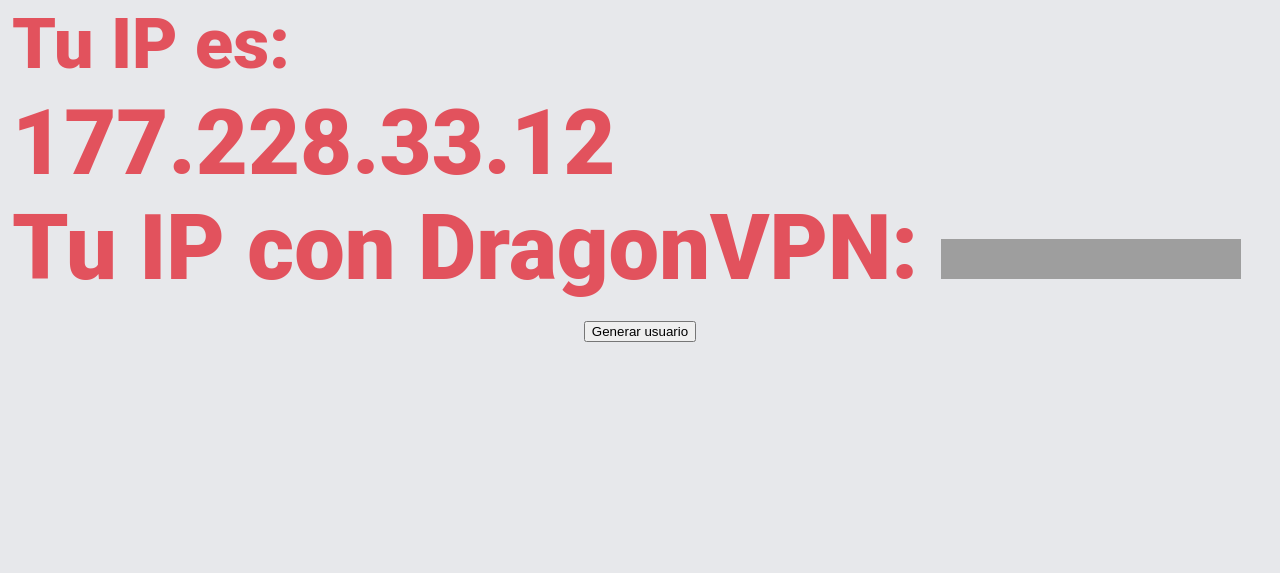
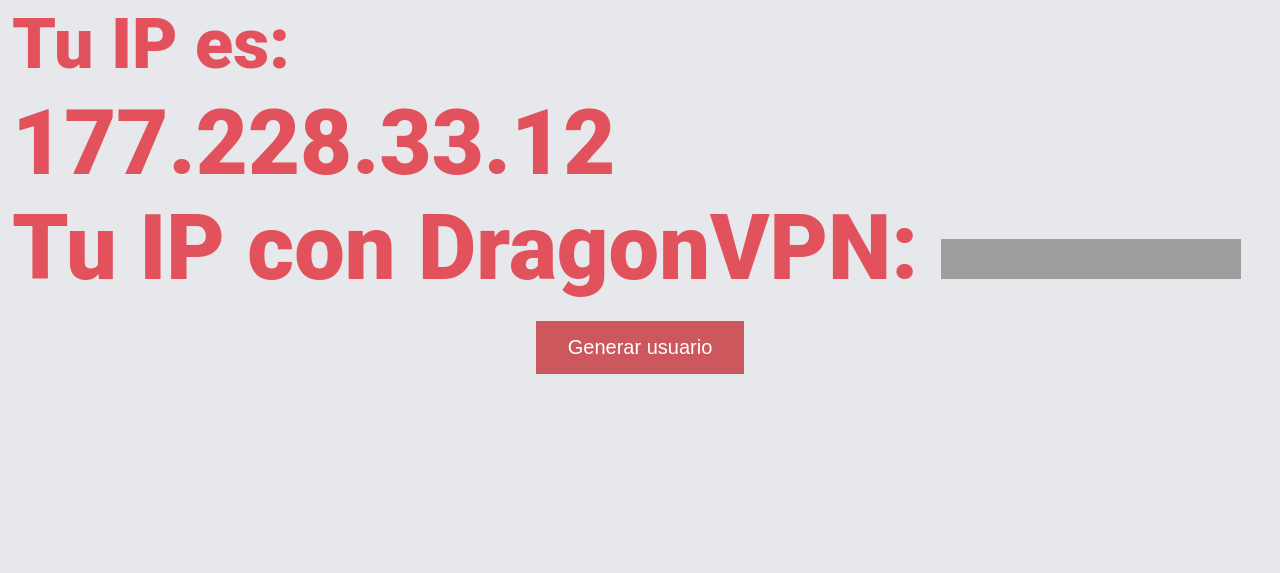
Before and after one commit to VentGrey/Dragon-VPN, a PHP site: page / in a window 1280 px wide. Shown: the part 85-658 px from the top of the page. Before the commit the page ends 427 px from the top, so only its background shows below. Run offline with PHP 8.4, Linux system fonts and the light colour scheme; grey boxes are pictures that could not be loaded.

Commit message:
styled genuser button

```diff
--- a/index.php
+++ b/index.php
@@ -55,7 +55,7 @@
 <p>
     <center>
         <form method="POST" action="https://vpn.lastdragon.net/genuser.php">
-            <input type="submit" value="Generar usuario">
+            <input class="genuser" type="submit" value="Generar usuario">
         </form>
     </center>
 </p>
--- a/style.css
+++ b/style.css
@@ -84,3 +84,15 @@ tbody {
 }
 
 /* Fin de los estilos a la IP */
+
+/* Botón de generación de usuario*/
+.genuser {
+    background-color: #CC575D; /* Arc red color */
+    border: none;
+    color: white;
+    padding: 15px 32px;
+    text-align: center;
+    text-decoration: none;
+    display: inline-block;
+    font-size: 20px;
+}
```
